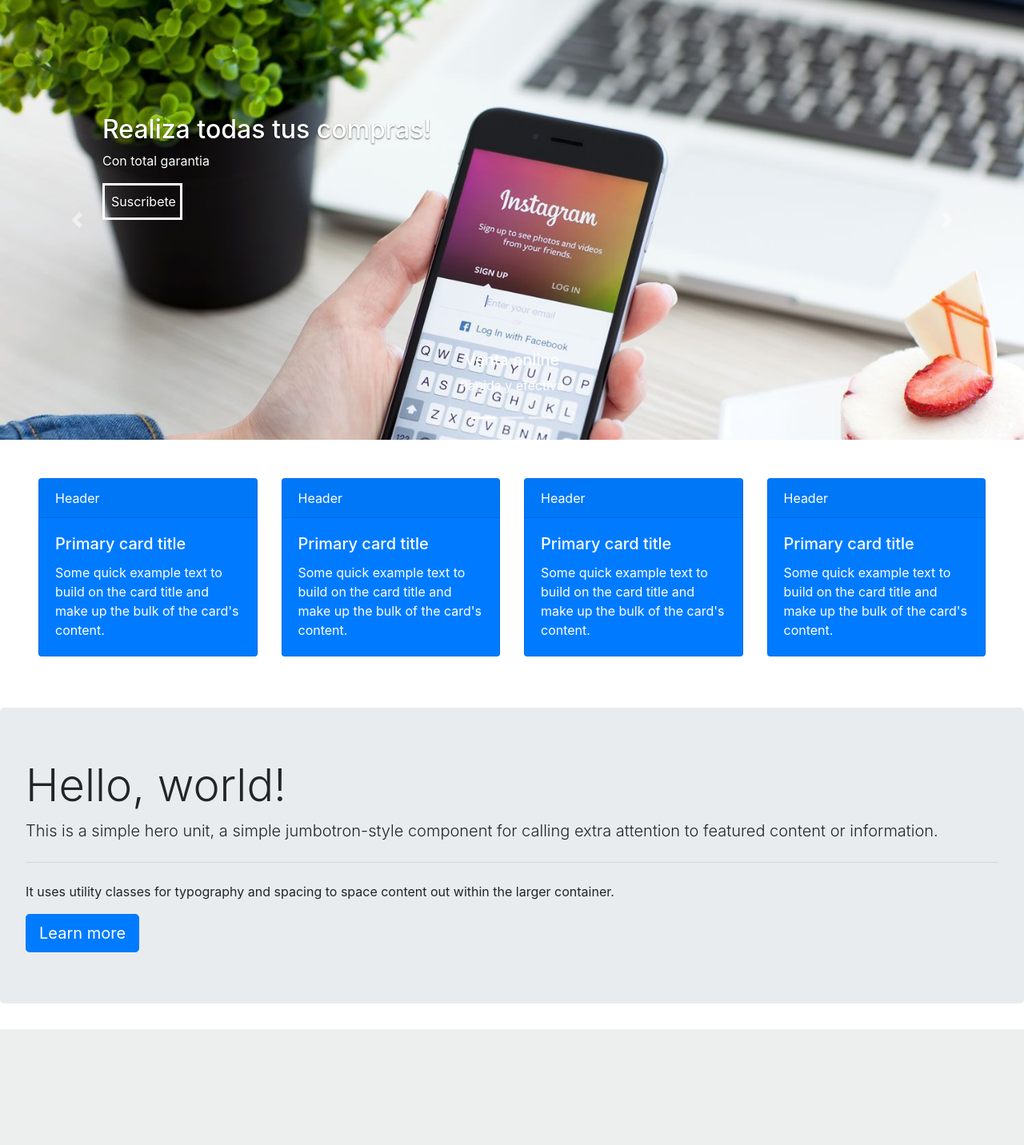
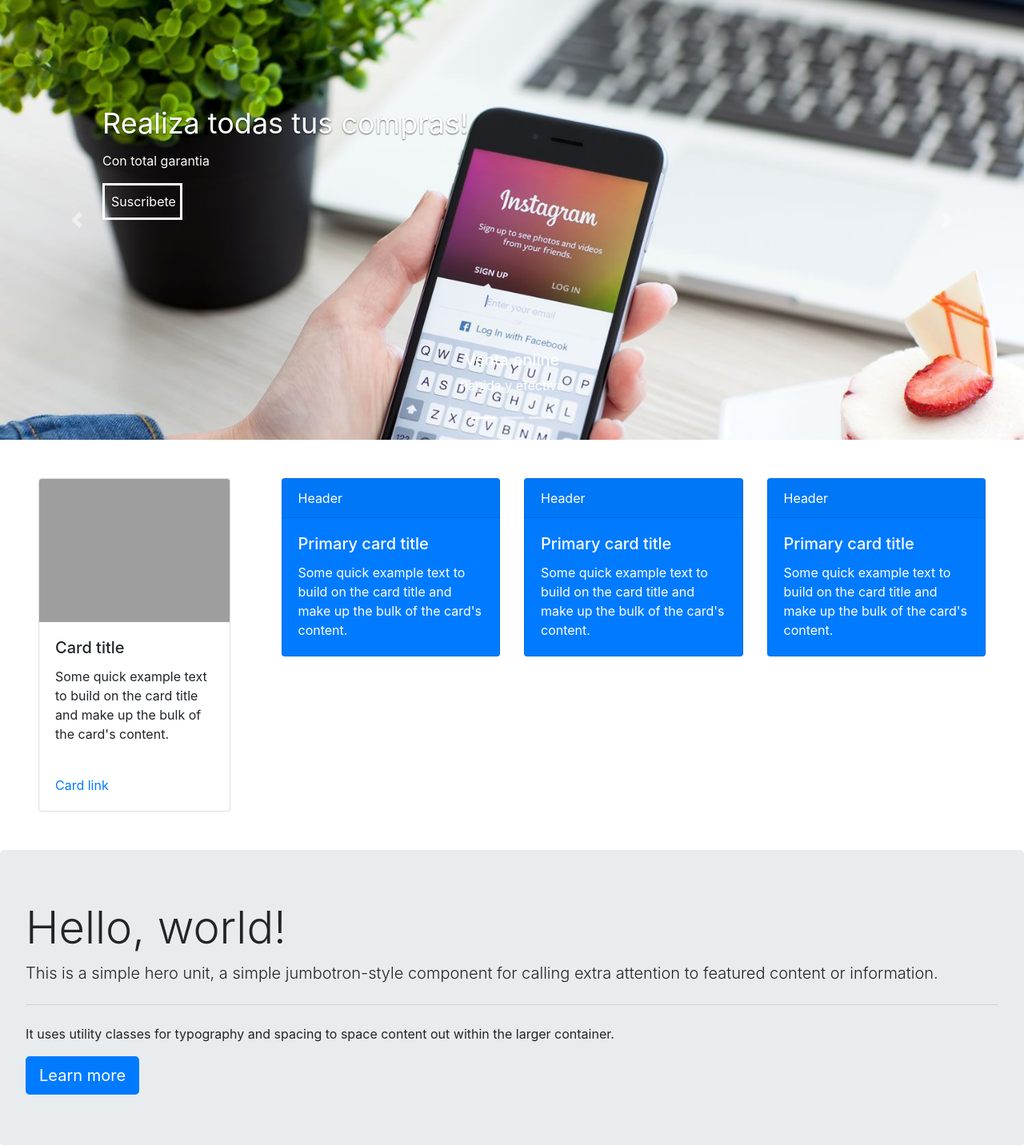
Before and after one commit to carmeds/tienda, a PHP site: page / in a window 1280 px wide. Shown: the part 56-1488 px from the top of the page at 80% size. Before the commit the page ends 1343 px from the top, so only its background shows below. Run offline with PHP 8.4, Linux system fonts and the light colour scheme; grey boxes are pictures that could not be loaded.

Commit message:
actualizacion de tamanos
para la parte de slider

```diff
--- a/css/index.css
+++ b/css/index.css
@@ -15,6 +15,9 @@
     border: 3px solid ;
     text-align: center;
 }
+.titulo{
+    font-size: 36px;
+}
 .resalte{
     background-color: #ccc;
     opacity: 0.8;
@@ -26,3 +29,16 @@
     color: black;
     cursor: pointer;
 }
+
+@media (max-width: 380px) {
+
+.captionresalte{
+    bottom: 20%;
+    left: 5%;
+}
+
+.titulo{
+    font-size: 24px;
+}
+
+}
--- a/index.html
+++ b/index.html
@@ -63,7 +63,7 @@
       </div>
 
       <div class="captionresalte">
-        <h2>Realiza todas tus compras!</h2>
+        <label class="titulo">Realiza todas tus compras!</label>
         <p>Con total garantia</p>
           <div class="botonmsg p-2">
           Suscribete
@@ -80,7 +80,7 @@
       </div>
 
       <div class="captionresalte">
-        <h2>Seguimiento de pedidos</h2>
+        <label class="titulo">Seguimiento de pedidos</label class="titulo">
         <p>En linea y actualizados!</p>
       </div>
 
@@ -93,7 +93,7 @@
       </div>
 
       <div class="captionresalte resalte py-2 px-3">
-        <h2>Variedad de aplicaciones</h2>
+        <label class="titulo">Variedad de aplicaciones</label class="titulo">
         <p>Mas de 100 productos para elegir!</p>
       </div>
 
@@ -113,13 +113,19 @@
 <div class="container-fluid p-4">
     <div class="row p-4">
         <div class="col-md-3">
-            <div class="card text-white bg-primary mb-3" style="max-width: 18rem;">
-            <div class="card-header">Header</div>
+
+          <div class="card" style="width: 15rem;">
+            <img src="..." class="card-img-top" alt="...">
             <div class="card-body">
-                <h5 class="card-title">Primary card title</h5>
-                <p class="card-text">Some quick example text to build on the card title and make up the bulk of the card's content.</p>
+              <h5 class="card-title">Card title</h5>
+              <p class="card-text">Some quick example text to build on the card title and make up the bulk of the card's content.</p>
             </div>
+
+            <div class="card-body">
+              <a href="#" class="card-link">Card link</a>
             </div>
+          </div>
+
         </div>
 
         <div class="col-md-3">
```
